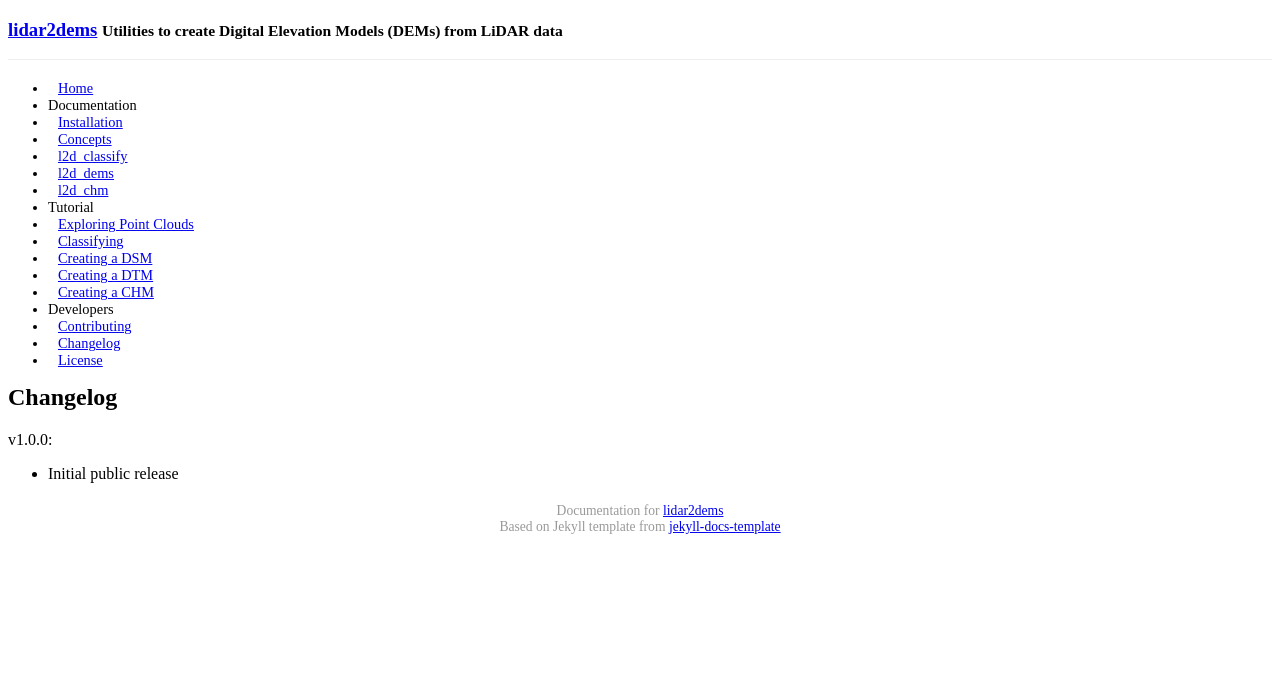
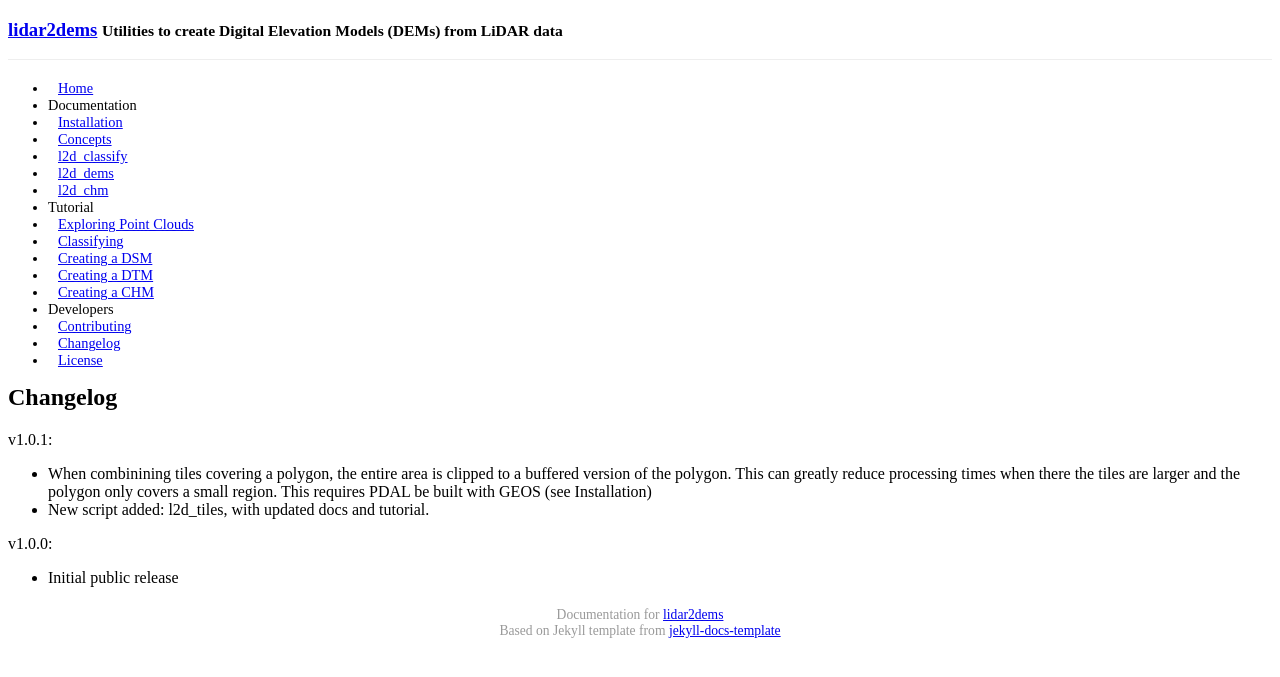
Before and after one commit to Applied-GeoSolutions/lidar2dems, a Jekyll site: the page built from _posts/2015-05-28-changelog.md, in a window 1280 px wide. Shown: the top 677 px of the page. Built offline with Jekyll 4.4.1, drawn with Linux system fonts in a browser that asks for light colours; Markdown is read by kramdown in place of the engine named in the settings; a style sheet for code colours, icons or effects is not loaded.

Commit message:
updated changelog

```diff
--- a/_posts/2015-05-28-changelog.md
+++ b/_posts/2015-05-28-changelog.md
@@ -6,5 +6,9 @@
 order: 2
 ---
 
+v1.0.1:
+- When combinining tiles covering a polygon, the entire area is clipped to a buffered version of the polygon. This can greatly reduce processing times when there the tiles are larger and the polygon only covers a small region. This requires PDAL be built with GEOS (see Installation)
+- New script added: l2d_tiles, with updated docs and tutorial.
+
 v1.0.0:
 - Initial public release
```
